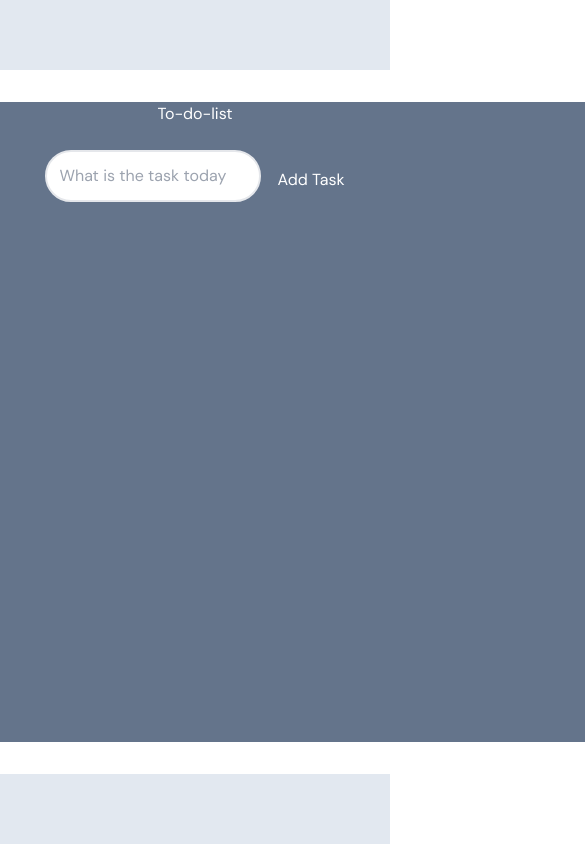
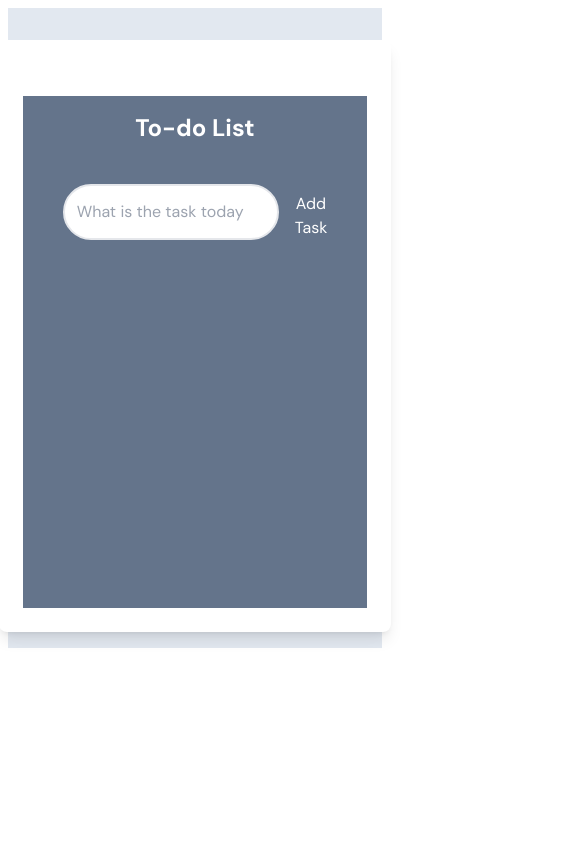
Before and after one commit to SravanKumarPolu/to-do-list, a React (Vite) app: page / in a window 390 px wide. Shown: the top 852 px of the page, 585 px wide, since content can reach past the window. Built offline with nearby package versions, Linux system fonts and the light colour scheme.

Commit message:
todo wrapper modified to support mobile layout

```diff
--- a/src/App.tsx
+++ b/src/App.tsx
@@ -2,9 +2,9 @@
 
 function App() {
   return (
-    <div className=" flex justify-center h-screen  items-center bg-slate-200 xs:w-full">
+    <div className=" flex justify-center  m-2 items-center bg-slate-200 xs:w-full">
       <div className="p-4">
-        <div className="flex  bg-white  p-4 rounded-lg  shadow-orange-500">
+        <div className="flex  bg-white  mt-4 p-6 rounded-lg  shadow-lg">
           <TodoWrapper />
         </div>
       </div>
--- a/src/components/Todo.tsx
+++ b/src/components/Todo.tsx
@@ -22,7 +22,7 @@
   return (
     <div className="flex flex-col md:flex-row justify-between items-center w-full px-4 py-2 bg-gray-800 text-white mb-2">
       <p
-        className="flex-grow h-8 cursor-pointer mb-2 md:mb-0 md:mr-2 md:mb-0"
+        className="flex-grow h-8 cursor-pointer mb-2  md:mr-2 md:mb-0"
         onClick={() => toggleComplete(task.id)}>
         {task.task}
       </p>
--- a/src/components/TodoWrapper.tsx
+++ b/src/components/TodoWrapper.tsx
@@ -53,8 +53,8 @@
   };
 
   return (
-    <div className="  flex  flex-col  w-[50rem] items-center h-[40rem] m-4 bg-slate-500">
-      <h2 className="text-white">To-do-list</h2>
+    <div className="flex flex-col h-[32rem] items-center mx-auto mt-8 p-4 bg-slate-500 max-w-[50rem]">
+      <h1 className="text-white text-2xl font-semibold mb-4">To-do List</h1>
       <TodoForm addTodo={addTodo} />
       {todos.map((todo) =>
         todo.isEditing ? (
```
